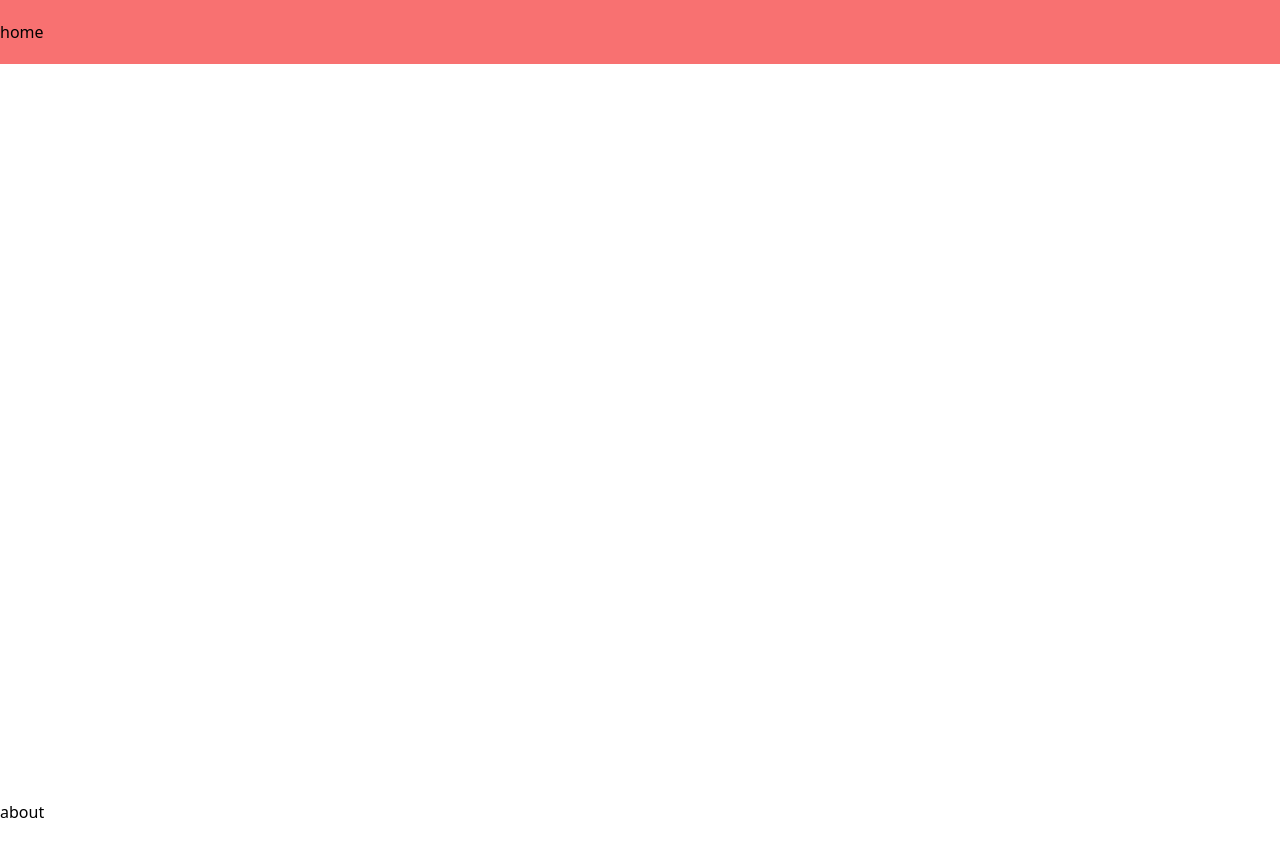
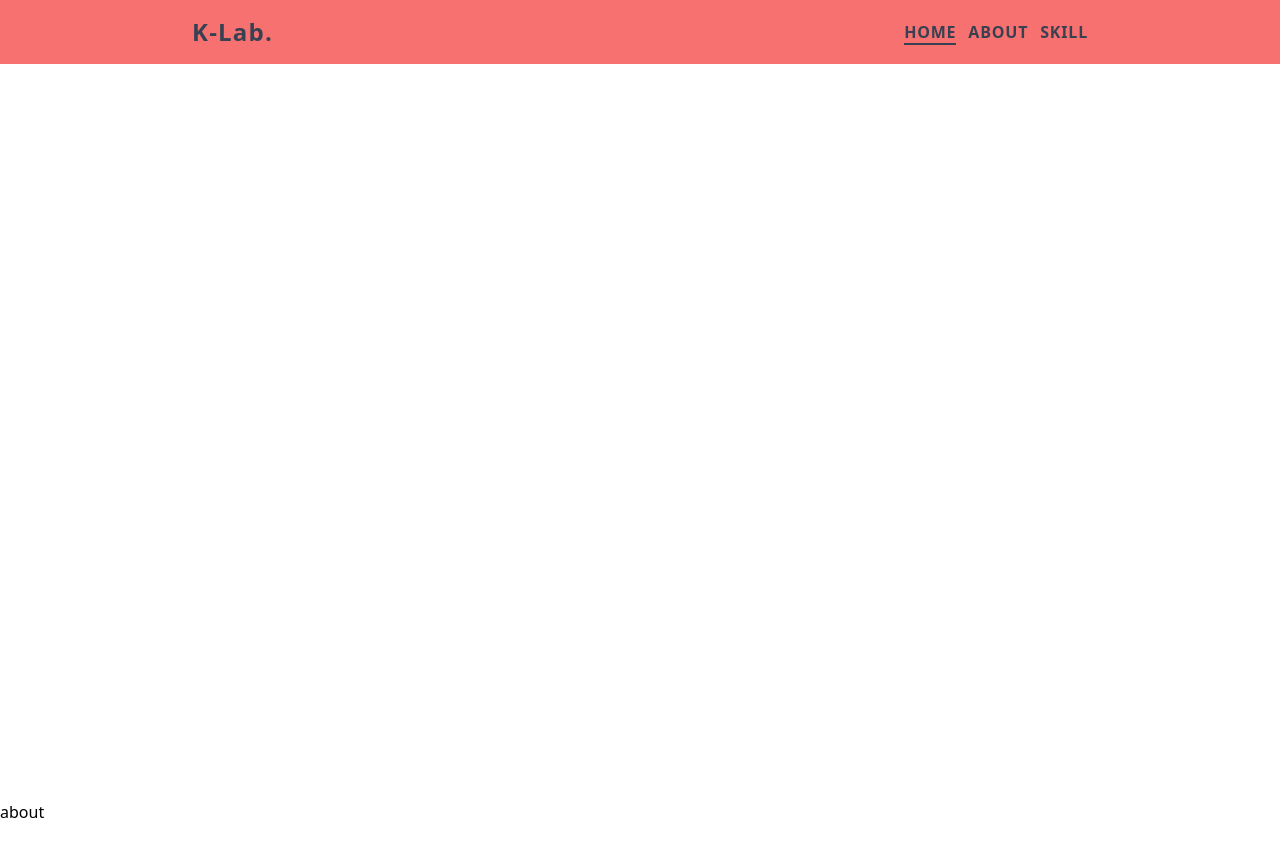
Before and after one commit to kk79it/portfolio, a React (Create React App) app: page / in a window 1280 px wide. Shown: the top 856 px of the page. Built offline with nearby package versions, Linux system fonts and the light colour scheme.

Commit message:
表示位置を追跡できるように

```diff
--- a/package.json
+++ b/package.json
@@ -10,6 +10,7 @@
     "@types/node": "^16.11.60",
     "@types/react": "^18.0.21",
     "@types/react-dom": "^18.0.6",
+    "classnames": "^2.3.2",
     "react": "^18.2.0",
     "react-dom": "^18.2.0",
     "react-router-dom": "^6.4.1",
--- /dev/null
+++ b/src/components/hash-link.tsx
@@ -0,0 +1,28 @@
+import { AnchorHTMLAttributes, MouseEvent, ReactNode } from "react";
+
+type Props = AnchorHTMLAttributes<HTMLAnchorElement> & {
+  /**
+   * リンク先 name
+   */
+  to: string;
+  children: ReactNode;
+};
+
+function HashLink({ children, to, ...rest }: Props) {
+  const handleClick = (e: MouseEvent<HTMLAnchorElement>) => {
+    // 要検証
+    e.preventDefault();
+
+    const elem = document.querySelector(`[data-topic="${to}"]`);
+
+    elem?.scrollIntoView({ behavior: "smooth" });
+  };
+
+  return (
+    <a href={to} onClick={handleClick} {...rest}>
+      {children}
+    </a>
+  );
+}
+
+export default HashLink;
--- a/src/components/header.tsx
+++ b/src/components/header.tsx
@@ -1,10 +1,52 @@
+import classNames from "classnames";
 import { useReadingTopic } from "../hooks/reading-topic";
+import HashLink from "./hash-link";
+
+const items = [
+  {
+    name: "Home",
+    path: "home",
+  },
+  {
+    name: "About",
+    path: "about",
+  },
+  {
+    name: "Skill",
+    path: "skill",
+  },
+];
 
 function Header() {
   const [readingTopic] = useReadingTopic();
 
   return (
-    <div className="bg-red-400 flex h-16 items-center">{readingTopic}</div>
+    <div className="bg-red-400">
+      <div className="mx-auto flex h-16 max-w-4xl items-center">
+        <div className="text-2xl font-bold tracking-wider text-gray-700">
+          K-Lab.
+        </div>
+        <div className="ml-auto">
+          <ul className="flex">
+            {items.map(({ name, path }) => (
+              <li key={path} className="ml-3">
+                <HashLink
+                  className={classNames(
+                    "font-bold uppercase tracking-wider text-gray-700",
+                    {
+                      "border-b-2 border-gray-700": path === readingTopic,
+                    }
+                  )}
+                  to={path}
+                >
+                  {name}
+                </HashLink>
+              </li>
+            ))}
+          </ul>
+        </div>
+      </div>
+    </div>
   );
 }
 
```
Also changed, not shown: 1 other file (tests, documents, lock files or other folders).
